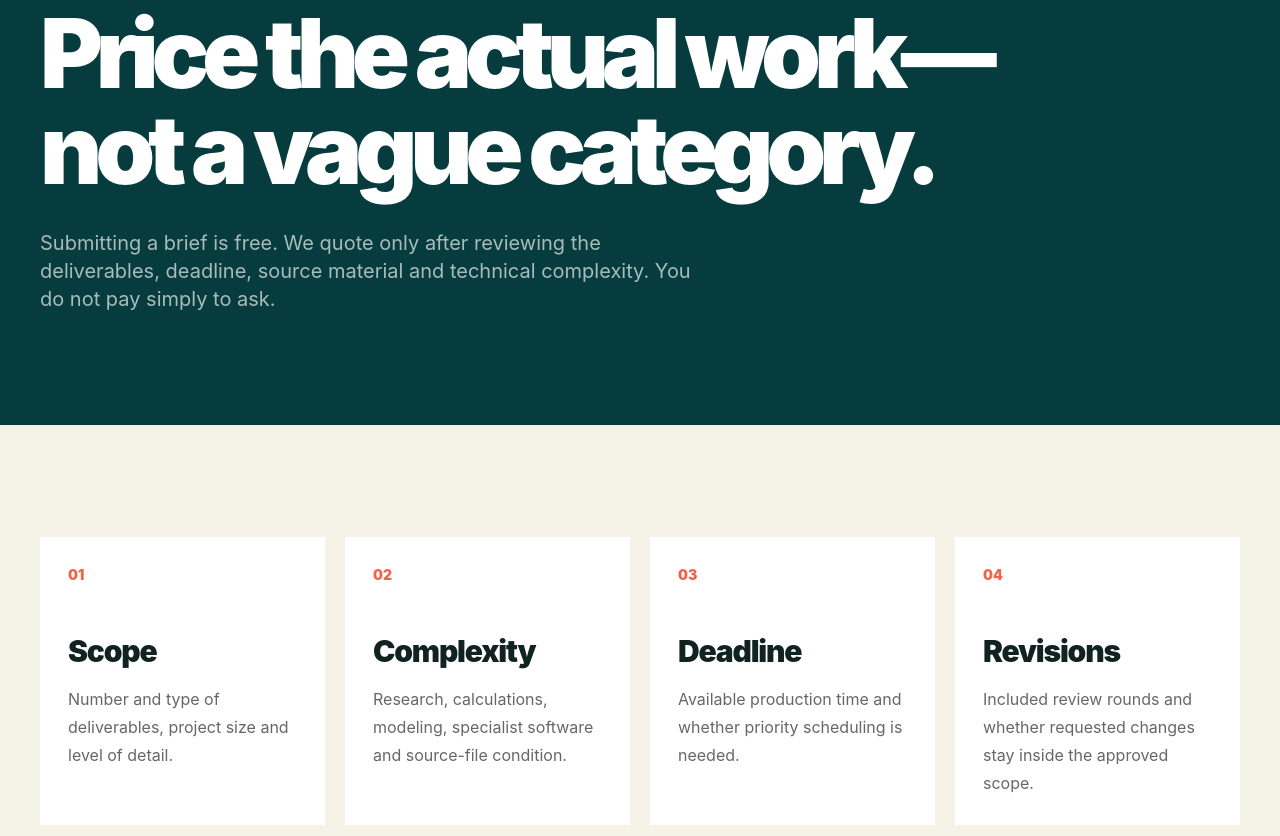
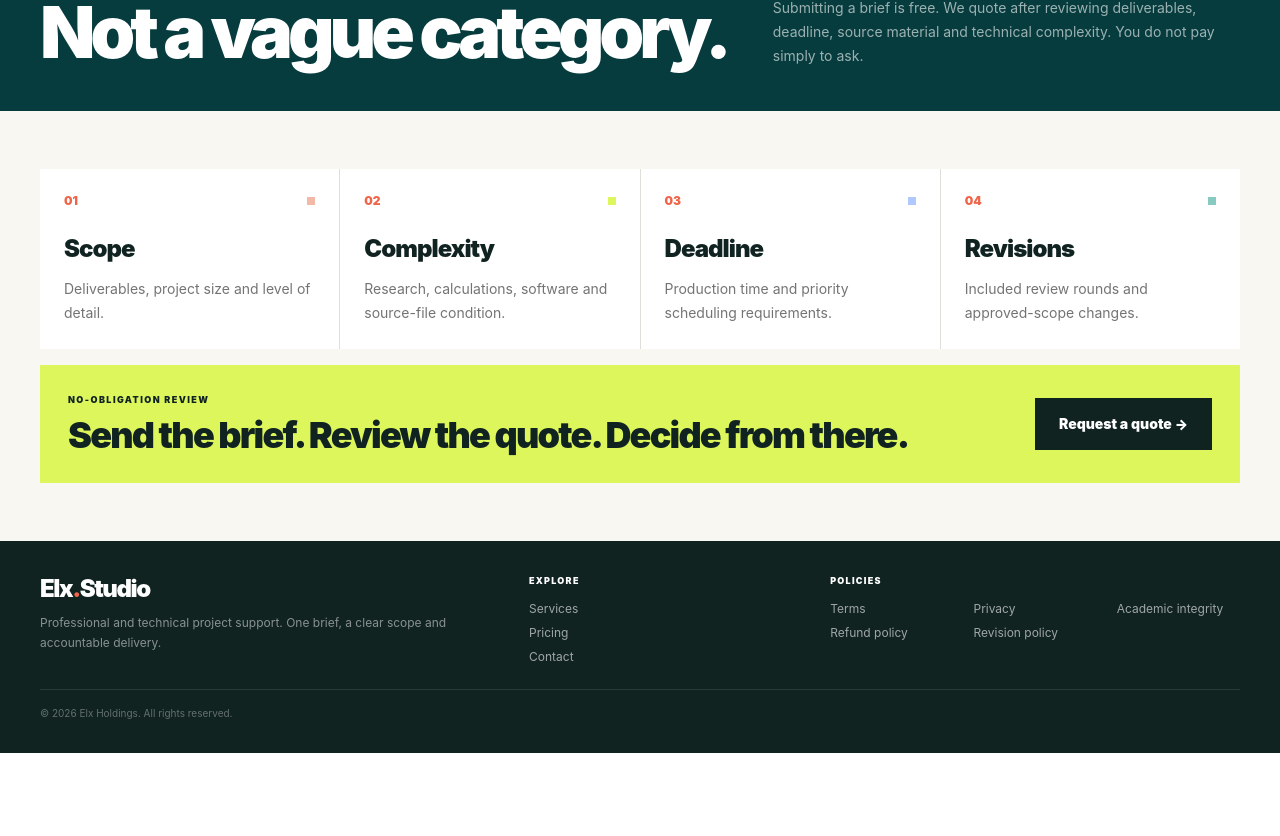
Before and after one commit to elxholdings/elxstudios, a Next.js app: page /pricing in a window 1280 px wide. Shown: the part 264-1100 px from the top of the page. After the commit the page ends 1017 px from the top, so only its background shows below. Built offline with nearby package versions, Linux system fonts and the light colour scheme; no server answers.

Commit message:
Compact pricing and global footer

```diff
--- a/app/components/site-shell.tsx
+++ b/app/components/site-shell.tsx
@@ -37,20 +37,20 @@ export function SiteHeader({ locale = 'en' }: { locale?: string }) {
 export function SiteFooter({ locale = 'en' }: { locale?: string }) {
   const withLocale = (href: string) => `${href}?lang=${encodeURIComponent(locale)}`;
   return (
-    <footer className="bg-[#102321] px-5 py-14 text-white md:px-10">
-      <div className="mx-auto grid max-w-[1440px] gap-12 md:grid-cols-[1.4fr_1fr_1fr]">
+    <footer className="bg-[#102321] px-5 py-8 text-white md:px-10">
+      <div className="mx-auto grid max-w-[1440px] gap-7 md:grid-cols-[1.35fr_.8fr_1.2fr] md:items-start">
         <div>
-          <p className="text-3xl font-black tracking-[-0.06em]">Elx<span className="text-[#F06449]">.</span>Studio</p>
-          <p className="mt-4 max-w-md text-sm leading-6 text-white/55">Professional and technical project support from Elx Holdings. One brief, a clear scope and accountable delivery.</p>
+          <p className="text-2xl font-black tracking-[-0.06em]">Elx<span className="text-[#F06449]">.</span>Studio</p>
+          <p className="mt-2 max-w-md text-xs leading-5 text-white/50">Professional and technical project support. One brief, a clear scope and accountable delivery.</p>
         </div>
-        <div className="grid gap-3 text-sm text-white/65">
-          <p className="mb-1 font-black uppercase tracking-[.14em] text-white">Explore</p>
+        <div className="grid grid-cols-3 gap-3 text-xs text-white/60 md:grid-cols-1 md:gap-2">
+          <p className="col-span-full mb-1 text-[9px] font-black uppercase tracking-[.14em] text-white">Explore</p>
           <Link href={withLocale('/services')}>Services</Link>
           <Link href={withLocale('/pricing')}>Pricing</Link>
           <Link href={withLocale('/contact')}>Contact</Link>
         </div>
-        <div className="grid gap-3 text-sm text-white/65">
-          <p className="mb-1 font-black uppercase tracking-[.14em] text-white">Policies</p>
+        <div className="grid grid-cols-2 gap-x-5 gap-y-2 text-xs text-white/60 md:grid-cols-3">
+          <p className="col-span-full mb-1 text-[9px] font-black uppercase tracking-[.14em] text-white">Policies</p>
           <Link href={withLocale('/terms')}>Terms</Link>
           <Link href={withLocale('/privacy')}>Privacy</Link>
           <Link href={withLocale('/academic-integrity')}>Academic integrity</Link>
@@ -58,7 +58,7 @@ export function SiteFooter({ locale = 'en' }: { locale?: string }) {
           <Link href={withLocale('/revision-policy')}>Revision policy</Link>
         </div>
       </div>
-      <div className="mx-auto mt-12 max-w-[1440px] border-t border-white/10 pt-6 text-xs text-white/40">© {new Date().getFullYear()} Elx Holdings. All rights reserved.</div>
+      <div className="mx-auto mt-6 max-w-[1440px] border-t border-white/10 pt-4 text-[10px] text-white/35">© {new Date().getFullYear()} Elx Holdings. All rights reserved.</div>
     </footer>
   );
 }
--- a/app/pricing/page.tsx
+++ b/app/pricing/page.tsx
@@ -1,27 +1,22 @@
 import type { Metadata } from 'next';
 import Link from 'next/link';
-import { PageIntro, SiteShell } from '../components/site-shell';
+import { SiteShell } from '../components/site-shell';
 import { resolveLocale } from '../locale';
 
 export const metadata: Metadata = { title: 'Pricing', description: 'Understand how Elx Studio prepares transparent manual project quotes.' };
+const factors = [
+  ['Scope', 'Deliverables, project size and level of detail.'],
+  ['Complexity', 'Research, calculations, software and source-file condition.'],
+  ['Deadline', 'Production time and priority scheduling requirements.'],
+  ['Revisions', 'Included review rounds and approved-scope changes.'],
+];
 
 export default async function PricingPage({ searchParams }: { searchParams?: Promise<{ lang?: string | string[] }> }) {
-  const query = await searchParams;
-  const locale = await resolveLocale(query?.lang);
-  return (
-    <SiteShell locale={locale}>
-      <PageIntro eyebrow="Manual quotes first" title="Price the actual work—not a vague category." intro="Submitting a brief is free. We quote only after reviewing the deliverables, deadline, source material and technical complexity. You do not pay simply to ask." />
-      <section className="px-5 py-20 md:px-10 md:py-28">
-        <div className="mx-auto grid max-w-[1440px] gap-5 md:grid-cols-2 lg:grid-cols-4">
-          {[['Scope', 'Number and type of deliverables, project size and level of detail.'], ['Complexity', 'Research, calculations, modeling, specialist software and source-file condition.'], ['Deadline', 'Available production time and whether priority scheduling is needed.'], ['Revisions', 'Included review rounds and whether requested changes stay inside the approved scope.']].map(([title, text], index) => (
-            <article key={title} className="bg-white p-7"><p className="text-sm font-black text-[#F06449]">0{index + 1}</p><h2 className="mt-12 text-3xl font-black tracking-[-0.04em]">{title}</h2><p className="mt-4 leading-7 text-black/60">{text}</p></article>
-          ))}
-        </div>
-        <div className="mx-auto mt-16 grid max-w-[1440px] gap-10 bg-[#DDF65C] p-8 md:grid-cols-[1fr_auto] md:items-end md:p-12">
-          <div><p className="text-sm font-black uppercase tracking-[.16em]">No-obligation review</p><h2 className="mt-5 max-w-4xl text-5xl font-black leading-[.92] tracking-[-0.06em] md:text-7xl">Send the brief. Review the quote. Decide from there.</h2></div>
-          <Link href={`/start?lang=${locale}`} className="bg-[#102321] px-6 py-4 text-center text-sm font-black text-white">Request a quote →</Link>
-        </div>
-      </section>
-    </SiteShell>
-  );
+  const query = await searchParams; const locale = await resolveLocale(query?.lang);
+  return <SiteShell locale={locale}><main className="bg-[#F8F7F2] lg:h-[calc(100svh-108px)] lg:min-h-[620px]">
+    <section className="flex bg-[#073C3E] px-5 py-12 text-white md:px-10 lg:h-[38%] lg:min-h-0 lg:items-center lg:py-8"><div className="mx-auto grid w-full max-w-[1440px] gap-8 lg:grid-cols-[1.2fr_.8fr] lg:items-end"><div><p className="text-xs font-black uppercase tracking-[.18em] text-[#DDF65C]">Manual quotes first</p><h1 className="mt-4 max-w-4xl text-5xl font-black leading-[.87] tracking-[-.07em] md:text-7xl">Price the actual work.<br />Not a vague category.</h1></div><p className="max-w-xl text-sm leading-6 text-white/60 lg:justify-self-end">Submitting a brief is free. We quote after reviewing deliverables, deadline, source material and technical complexity. You do not pay simply to ask.</p></div></section>
+    <section className="px-5 py-8 md:px-10 lg:flex lg:h-[62%] lg:min-h-0 lg:items-center lg:py-6"><div className="mx-auto w-full max-w-[1440px]"><div className="grid gap-px bg-black/10 md:grid-cols-4">{factors.map(([title,text],index) => <article key={title} className="bg-white p-5 xl:p-6"><div className="flex items-center justify-between"><span className="text-xs font-black text-[#F06449]">0{index + 1}</span><span className="h-2 w-2" style={{ backgroundColor: ['#F4B8A7','#DDF65C','#AFC8FF','#88C9C2'][index] }} /></div><h2 className="mt-6 text-2xl font-black tracking-[-.04em]">{title}</h2><p className="mt-3 text-sm leading-6 text-black/55">{text}</p></article>)}</div>
+      <div className="mt-4 grid gap-5 bg-[#DDF65C] p-5 md:grid-cols-[1fr_auto] md:items-center xl:p-7"><div><p className="text-[9px] font-black uppercase tracking-[.16em]">No-obligation review</p><h2 className="mt-2 text-3xl font-black leading-[.94] tracking-[-.05em] md:text-4xl">Send the brief. Review the quote. Decide from there.</h2></div><Link href={`/start?lang=${locale}`} className="bg-[#102321] px-6 py-4 text-center text-sm font-black text-white">Request a quote →</Link></div>
+    </div></section>
+  </main></SiteShell>;
 }
```
